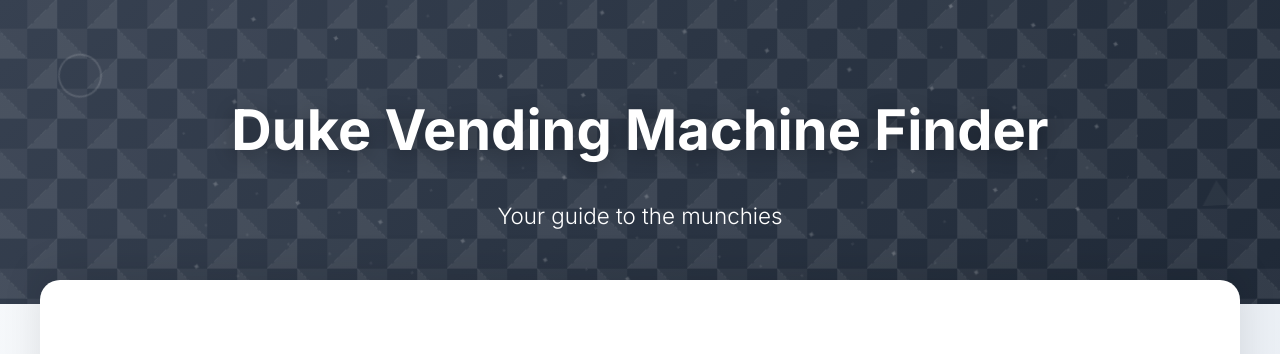
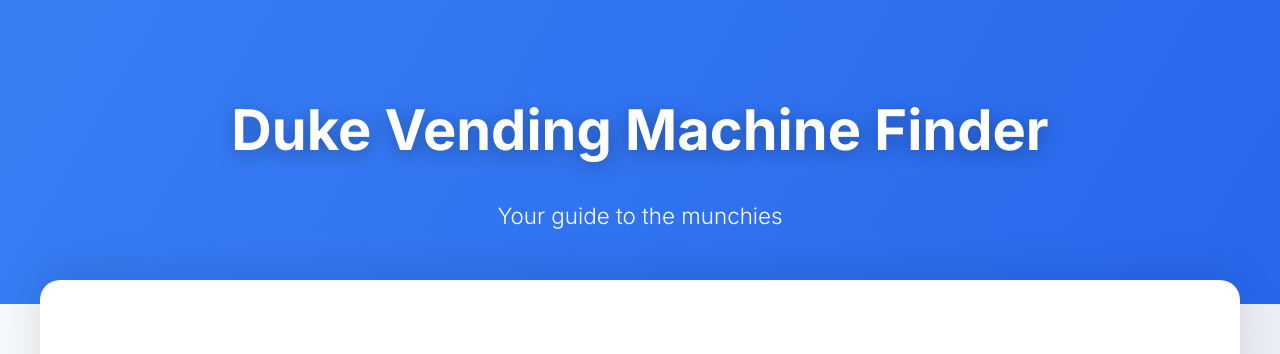
Before and after one commit to sagrawal11/duke-vending-map, a React (Create React App) app: page / in a window 1280 px wide. Shown: the top 354 px of the page. Built offline with nearby package versions, Linux system fonts and the light colour scheme; the HTML template or start-up script is replaced by a standard one.

Commit message:
hero updated

```diff
--- a/src/pages/MainPage.css
+++ b/src/pages/MainPage.css
@@ -12,12 +12,35 @@
 
 /* Hero section */
 .hero-section {
-  background: linear-gradient(135deg, #374151 0%, #1f2937 100%);
+  background: linear-gradient(120deg, #003366, #00539B, #3b82f6, #2563eb);
+  background-size: 400% 400%;
+  animation: dukeBlueGradient 12s ease-in-out infinite;
   color: white;
   padding: 2rem 0;
   text-align: center;
   position: relative;
   overflow: hidden;
+}
+
+@keyframes dukeBlueGradient {
+  0% {
+    background-position: 0% 50%;
+  }
+  50% {
+    background-position: 100% 50%;
+  }
+  100% {
+    background-position: 0% 50%;
+  }
+}
+
+/* Remove geometric shapes and dot fields */
+.hero-section::before,
+.hero-section::after,
+.hero-section .hero-title::before,
+.hero-section .hero-title::after {
+  display: none !important;
+  content: none !important;
 }
 
 @media (min-width: 768px) {
```
